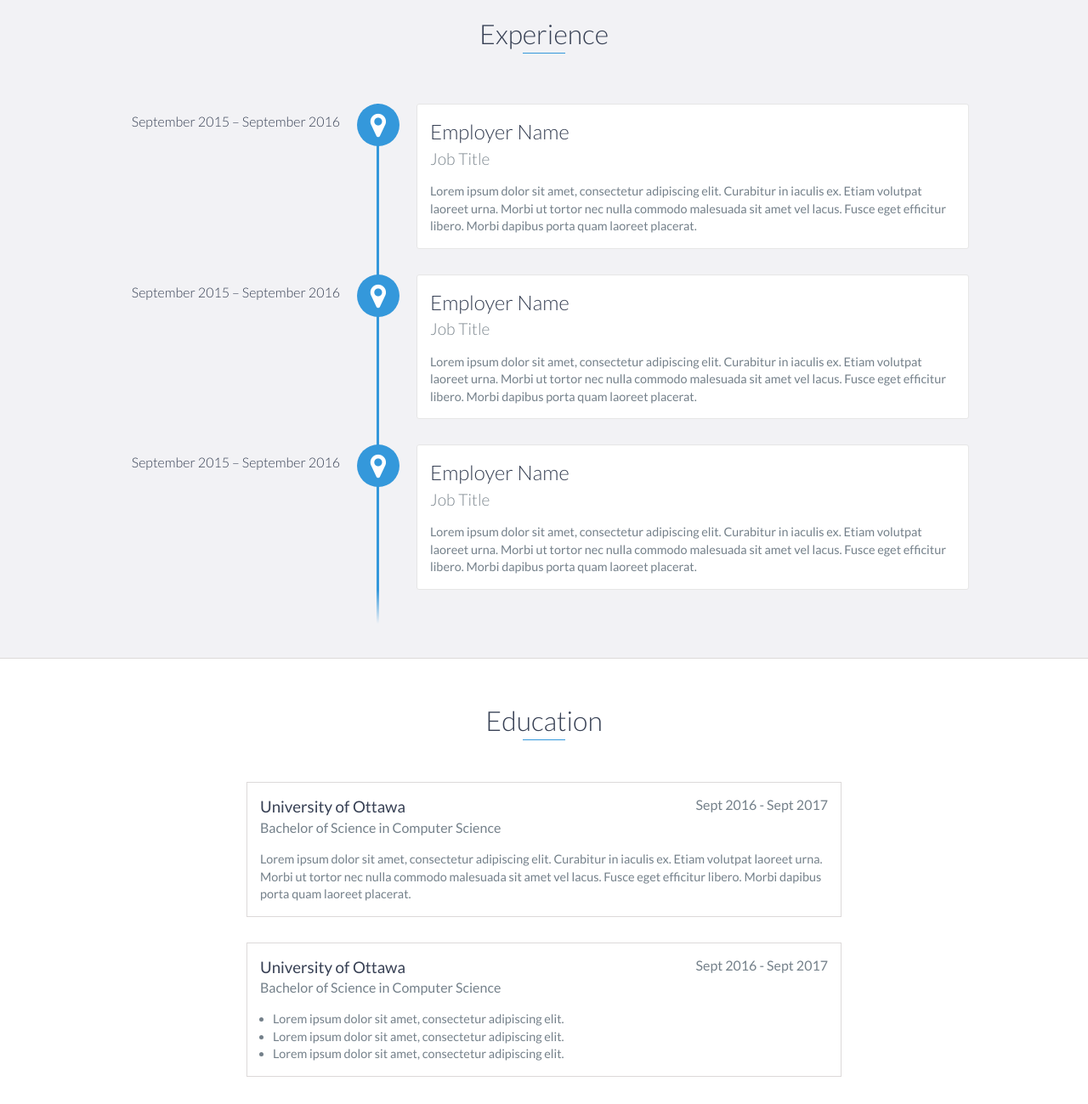
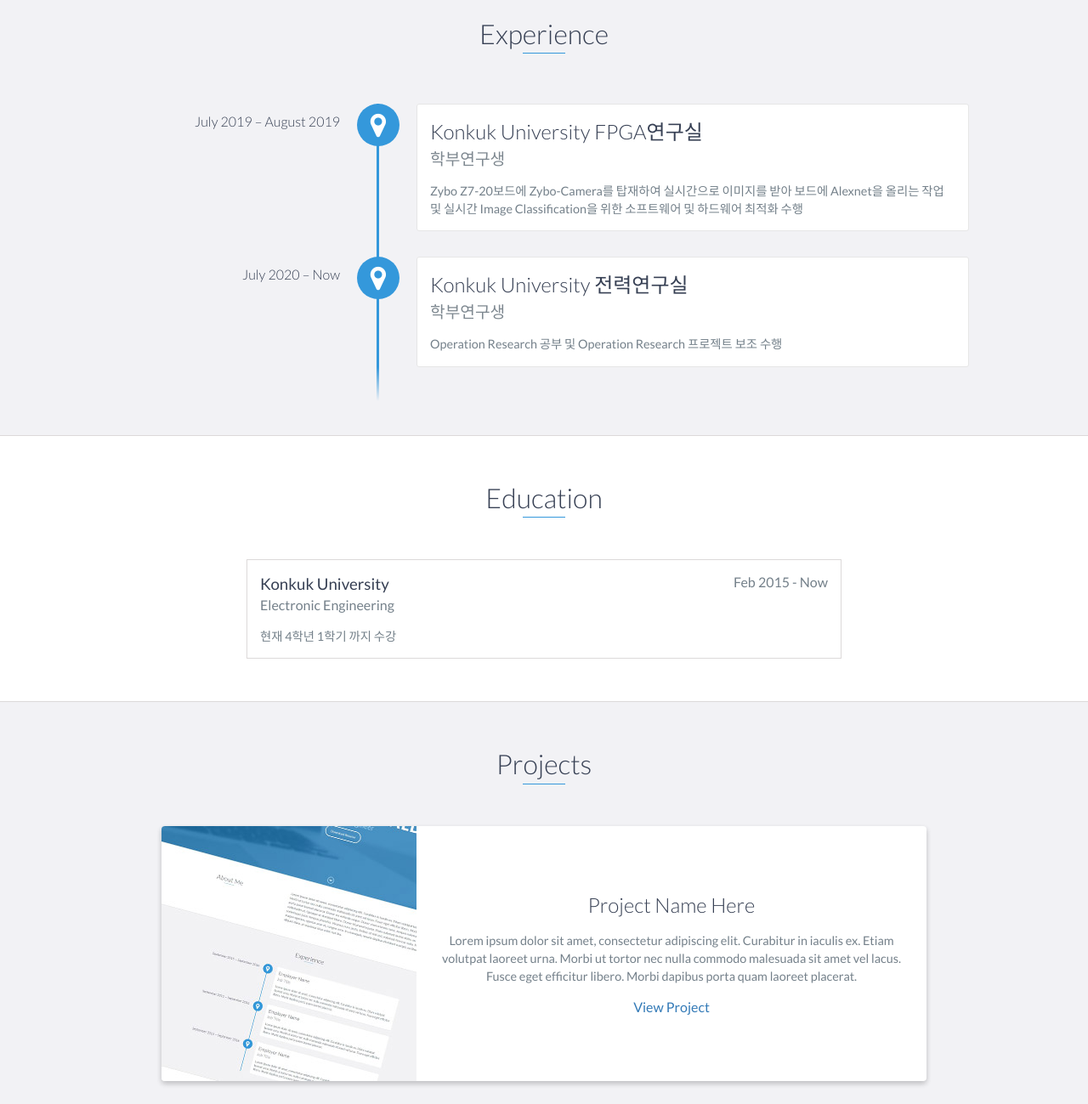
Before and after one commit to redmomory/redmomory.github.io, a website: page index.html in a window 1280 px wide. Shown: the part 1060-2359 px from the top of the page at 85% size. Drawn offline with nearby package versions, Linux system fonts and the light colour scheme.

Commit message:
Update index.html

```diff
--- a/index.html
+++ b/index.html
@@ -86,27 +86,19 @@
     <div id="experience" class="background-alt">
         <h2 class="heading">Experience</h2>
         <div id="experience-timeline">
-            <div data-date="September 2015 – September 2016">
-                <h3>Employer Name</h3>
-                <h4>Job Title</h4>
+            <div data-date="July 2019 – August 2019">
+                <h3>Konkuk University FPGA연구실</h3>
+                <h4> 학부연구생</h4>
                 <p>
-                    Lorem ipsum dolor sit amet, consectetur adipiscing elit. Curabitur in iaculis ex. Etiam volutpat laoreet urna. Morbi ut tortor nec nulla commodo malesuada sit amet vel lacus. Fusce eget efficitur libero. Morbi dapibus porta quam laoreet placerat.
+                    Zybo Z7-20보드에 Zybo-Camera를 탑재하여 실시간으로 이미지를 받아 보드에 Alexnet을 올리는 작업 및 실시간 Image Classification을 위한 소프트웨어 및 하드웨어 최적화 수행
                 </p>
             </div>
 
-            <div data-date="September 2015 – September 2016">
-                <h3>Employer Name</h3>
-                <h4>Job Title</h4>
+            <div data-date="July 2020 – Now">
+                <h3>Konkuk University 전력연구실</h3>
+                <h4> 학부연구생</h4>
                 <p>
-                    Lorem ipsum dolor sit amet, consectetur adipiscing elit. Curabitur in iaculis ex. Etiam volutpat laoreet urna. Morbi ut tortor nec nulla commodo malesuada sit amet vel lacus. Fusce eget efficitur libero. Morbi dapibus porta quam laoreet placerat.
-                </p>
-            </div>
-
-            <div data-date="September 2015 – September 2016">
-                <h3>Employer Name</h3>
-                <h4>Job Title</h4>
-                <p>
-                    Lorem ipsum dolor sit amet, consectetur adipiscing elit. Curabitur in iaculis ex. Etiam volutpat laoreet urna. Morbi ut tortor nec nulla commodo malesuada sit amet vel lacus. Fusce eget efficitur libero. Morbi dapibus porta quam laoreet placerat.
+                    Operation Research 공부 및 Operation Research 프로젝트 보조 수행
                 </p>
             </div>
         </div>
@@ -116,30 +108,12 @@
     <div id="education">
         <h2 class="heading">Education</h2>
         <div class="education-block">
-            <h3>University of Ottawa</h3>
-            <span class="education-date">Sept 2016 - Sept 2017</span>
-            <h4>Bachelor of Science in Computer Science</h4>
+            <h3>Konkuk University</h3>
+            <span class="education-date">Feb 2015 - Now</span>
+            <h4>Electronic Engineering</h4>
             <p>
-                Lorem ipsum dolor sit amet, consectetur adipiscing elit. Curabitur in iaculis ex. Etiam volutpat laoreet urna. Morbi ut tortor nec nulla commodo malesuada sit amet vel lacus. Fusce eget efficitur libero. Morbi dapibus porta quam laoreet placerat.
+                현재 4학년 1학기 까지 수강
             </p>
-        </div>
-        <!-- End .education-block -->
-
-        <div class="education-block">
-            <h3>University of Ottawa</h3>
-            <span class="education-date">Sept 2016 - Sept 2017</span>
-            <h4>Bachelor of Science in Computer Science</h4>
-            <ul>
-                <li>
-                    Lorem ipsum dolor sit amet, consectetur adipiscing elit.
-                </li>
-                <li>
-                    Lorem ipsum dolor sit amet, consectetur adipiscing elit.
-                </li>
-                <li>
-                    Lorem ipsum dolor sit amet, consectetur adipiscing elit.
-                </li>
-            </ul>
         </div>
         <!-- End .education-block -->
     </div>
```
